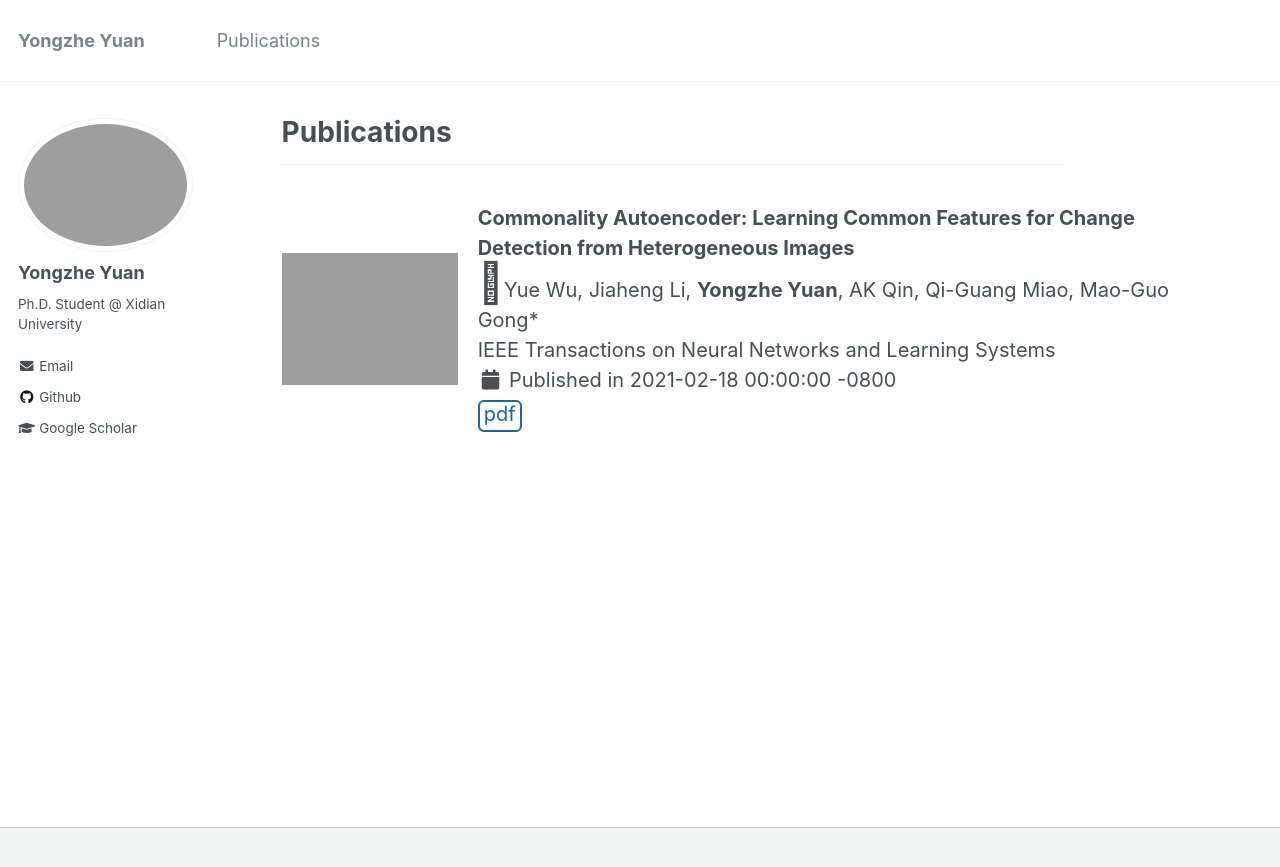
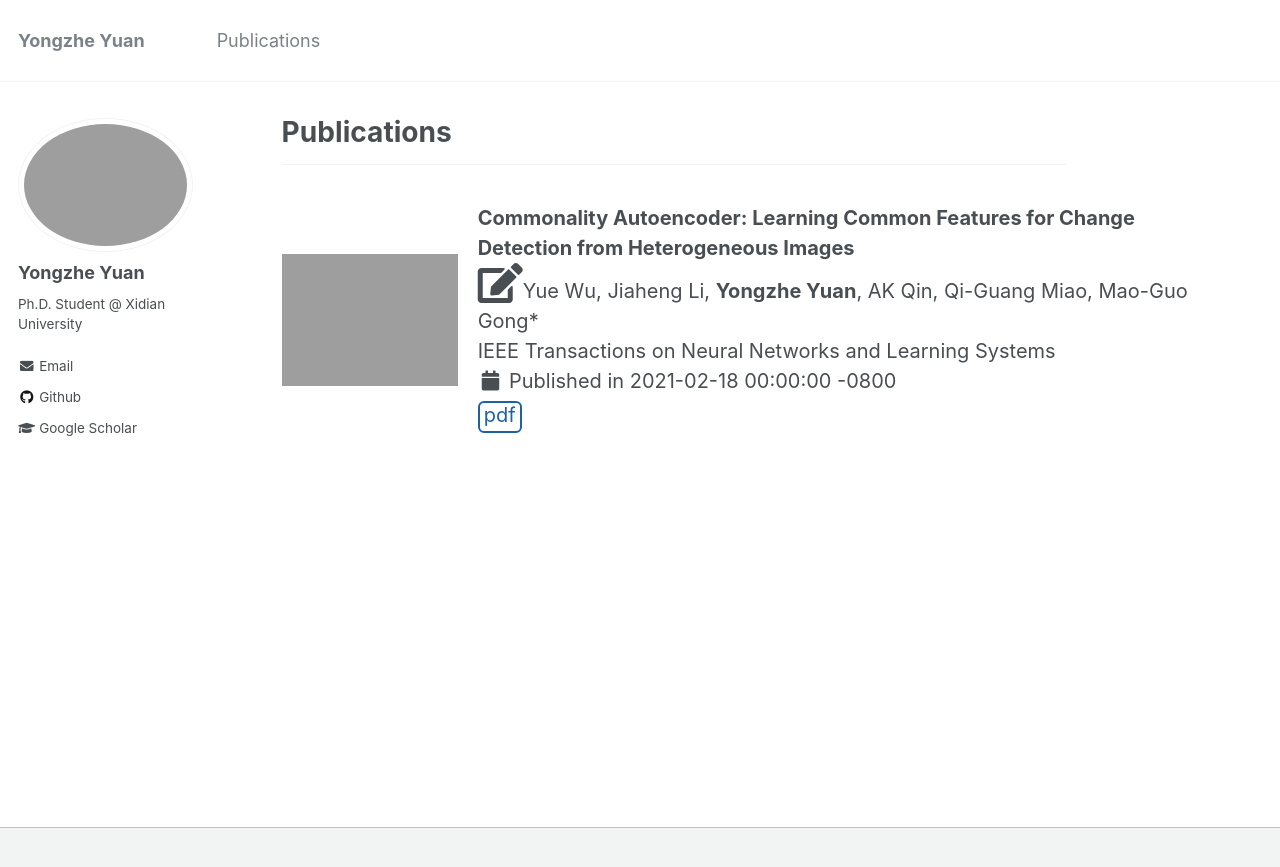
Before and after one commit to YYZMARS/YYZMARS.github.io, a Jekyll site: the page built from _pages/publications.md, in a window 1280 px wide. Shown: the top 867 px of the page. Built offline with Jekyll 4.4.1, drawn with Linux system fonts in a browser that asks for light colours.

Commit message:
Update archive-single-pub.html

```diff
--- a/_includes/archive-single-pub.html
+++ b/_includes/archive-single-pub.html
@@ -25,11 +25,11 @@
             <b>
         {{ title }}
             </b><br>
-             <i class="far fa-edit fa-2x" aria-hidden="true"></i>{{ post.author }}<br>
+             <i class="fas fa-edit fa-2x" aria-hidden="true"></i>{{ post.author }}<br>
             {{ post.venue }}<br>
 
             <i class="fas fa-fw fa-calendar" aria-hidden="true"></i> Published in
-            <time datetime="2022-05-20T00:00:00-07:00">{{ post.date }}</time>
+            <time pubdate>{{ post.date }}</time>
             <br>
 
 
```
